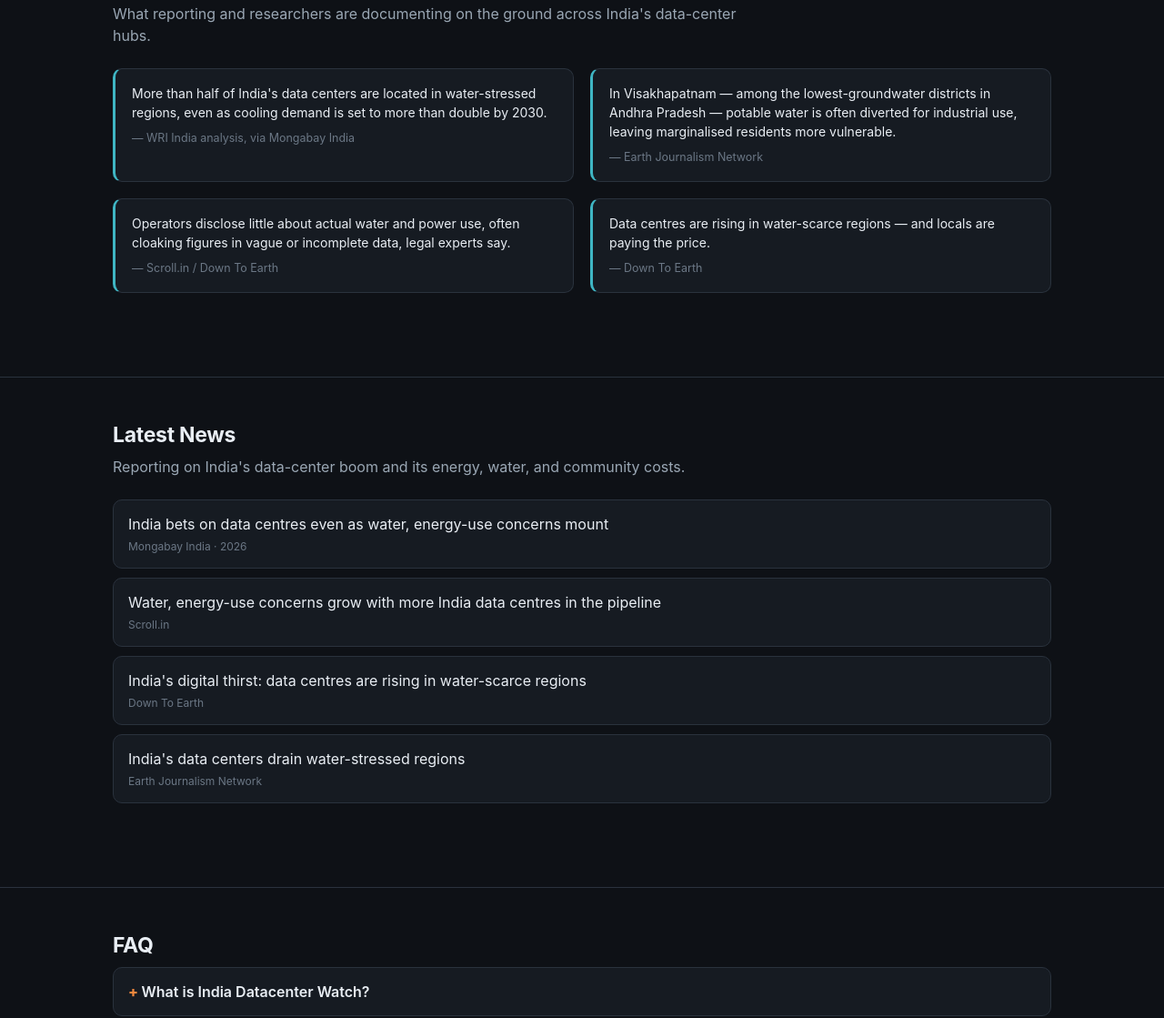
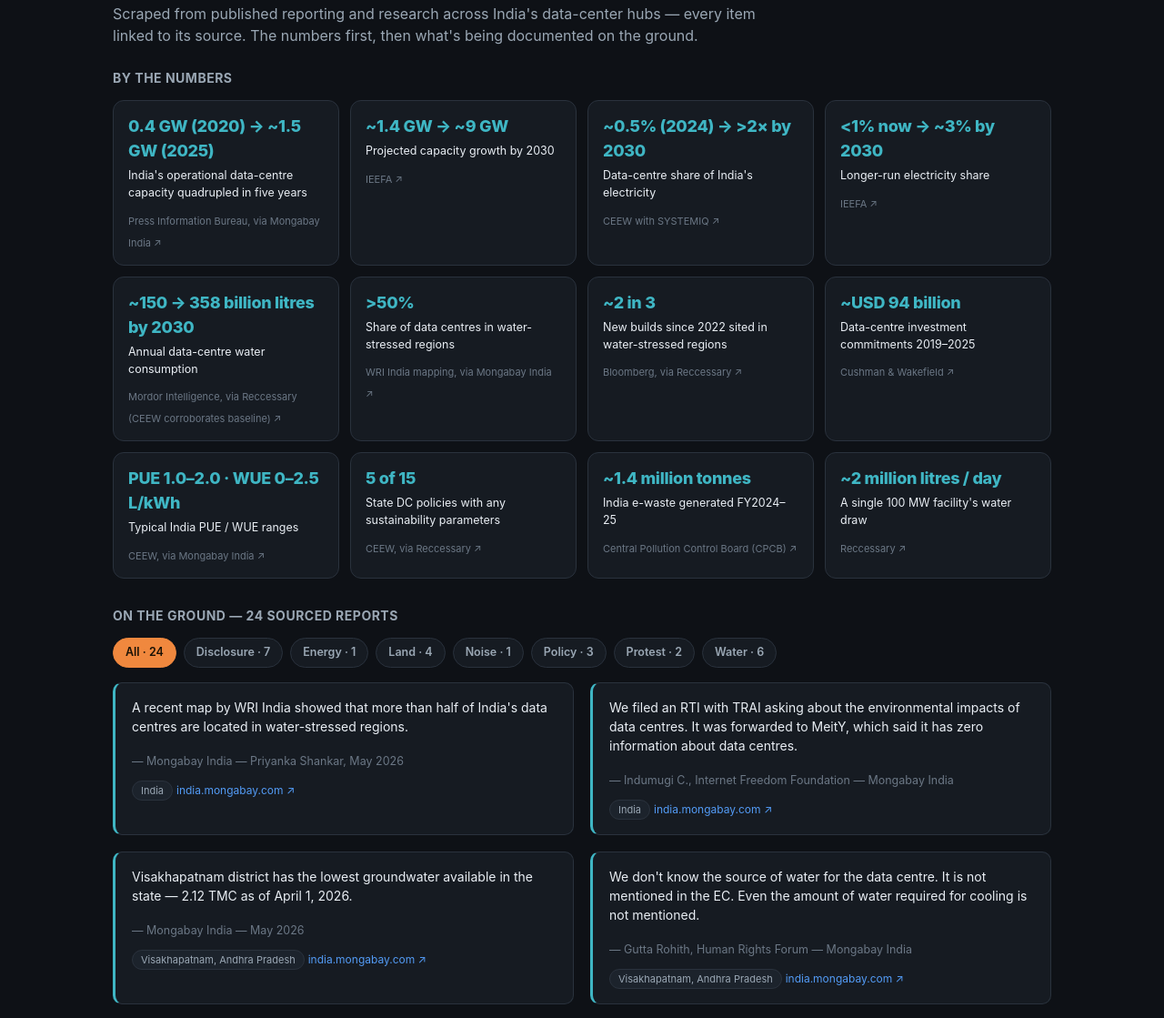
Before and after one commit to Ashwask/india-datacenter-watch, a plain HTML site: page web/index.html in a window 1280 px wide. Shown: the part 4276-5395 px from the top of the page at 91% size. Drawn offline with nearby package versions, Linux system fonts and the light colour scheme.

Commit message:
Make Community Impact data-driven from scraped, sourced reporting
Replaces four hardcoded quotes with web/impact_data.js: 24 sourced
on-the-ground reports (RTI refusals, Vizag rushed clearance + Human Rights
Forum challenge, Bengaluru/Devanahalli groundwater over-extraction, Mekaguda
land conflict, Mumbai diesel-generator air quality, essential-services water
priority, etc.) plus 12 national statistics (capacity, electricity/water
share, WRI water-stress, investment, e-waste). Each item links to its source.

Section now renders a "By the numbers" stat strip, theme filter chips
(water/energy/land/disclosure/protest/policy/noise), and cited story cards
with location tags. Sourced via parallel research across Mongabay India,
Down To Earth, Rest of World, The News Minute, Deccan Herald/Chronicle,
Newslaundry, The Wire Science, Land Conflict Watch, IEEFA, CEEW, C&W, CPCB.

Co-Authored-By: Claude Opus 4.8 (1M context) <noreply@anthropic.com>

```diff
--- a/web/app.js
+++ b/web/app.js
@@ -609,6 +609,54 @@
     });
   }
 
+  // ---- community impact (data-driven) ----
+  var STORIES = (window.IMPACT_STORIES || []).slice();
+  var ISTATS = (window.IMPACT_STATS || []).slice();
+  var impactTheme = "all";
+
+  function impactHost(url) { try { return url.replace(/^https?:\/\/(www\.)?/, "").split("/")[0]; } catch (e) { return "source"; } }
+
+  function buildImpactStats() {
+    var el = document.getElementById("impact-stats"); if (!el) return;
+    el.innerHTML = ISTATS.map(function (s) {
+      return '<div class="istat"><div class="v">' + esc(s.value) + '</div>' +
+        '<div class="s">' + esc(s.stat) + '</div>' +
+        '<a href="' + esc(s.url) + '" target="_blank" rel="noopener">' + esc(s.attribution) + " ↗</a></div>";
+    }).join("");
+  }
+
+  function renderImpactList() {
+    var el = document.getElementById("impact-list"); if (!el) return;
+    var rows = STORIES.filter(function (s) { return impactTheme === "all" || s.theme === impactTheme; });
+    el.innerHTML = rows.map(function (s) {
+      return "<blockquote>" + esc(s.quote) +
+        '<div class="meta"><cite>— ' + esc(s.attribution) + "</cite>" +
+        '<span><span class="loc">' + esc(s.location) + "</span> " +
+        '<a class="src" href="' + esc(s.url) + '" target="_blank" rel="noopener">' + esc(impactHost(s.url)) + " ↗</a></span></div></blockquote>";
+    }).join("");
+    var c = document.getElementById("impact-count"); if (c) c.textContent = rows.length;
+  }
+
+  function buildImpactFilters() {
+    var el = document.getElementById("impact-filters"); if (!el) return;
+    var themes = ["all"].concat(Array.from(new Set(STORIES.map(function (s) { return s.theme; }))).sort());
+    el.innerHTML = themes.map(function (t) {
+      var n = t === "all" ? STORIES.length : STORIES.filter(function (s) { return s.theme === t; }).length;
+      return '<span class="chip' + (t === impactTheme ? " active" : "") + '" data-theme="' + t + '">' +
+        (t === "all" ? "All" : t) + " · " + n + "</span>";
+    }).join("");
+    Array.prototype.forEach.call(el.querySelectorAll(".chip"), function (chip) {
+      chip.addEventListener("click", function () {
+        impactTheme = chip.getAttribute("data-theme");
+        Array.prototype.forEach.call(el.querySelectorAll(".chip"), function (c) { c.classList.remove("active"); });
+        chip.classList.add("active");
+        renderImpactList();
+      });
+    });
+  }
+
+  function buildImpact() { buildImpactStats(); buildImpactFilters(); renderImpactList(); }
+
   // ---- CSV download ----
   var CSV_COLS = ["id", "name", "operator", "city", "state", "latitude", "longitude",
                   "status", "it_load_mw", "commissioned_year", "water_stressed", "notes", "source"];
@@ -653,7 +701,7 @@
     var tot = document.getElementById("dir-total"); if (tot) tot.textContent = DATA.length;
     initChartDefaults();
     buildHeaderStats(); buildBigStats(); buildStateBars(); buildStatsCharts();
-    setLiveFigures(); wireConcerns(); wireDownloads();
+    setLiveFigures(); wireConcerns(); wireDownloads(); buildImpact();
     buildLegend(); buildStateSelect(); wireReport(); wireModals(); wireScrollSpy(); render();
     // Leaflet measures the container on init; if layout settles a tick later
     // (fonts, grid sizing), recalc so tiles fill the map instead of staying blank.
--- /dev/null
+++ b/web/impact_data.js
@@ -0,0 +1,43 @@
+// Community-impact reporting and national statistics, scraped from published sources.
+// Each story carries a verbatim/paraphrased claim, attribution, source URL, location and theme.
+window.IMPACT_STATS = [
+  { stat: "India's operational data-centre capacity quadrupled in five years", value: "0.4 GW (2020) → ~1.5 GW (2025)", attribution: "Press Information Bureau, via Mongabay India", url: "https://india.mongabay.com/2026/05/india-bets-on-data-centres-even-as-water-energy-use-concerns-mount/" },
+  { stat: "Projected capacity growth by 2030", value: "~1.4 GW → ~9 GW", attribution: "IEEFA", url: "https://ieefa.org/resources/indias-power-hungry-data-centre-sector-crossroads" },
+  { stat: "Data-centre share of India's electricity", value: "~0.5% (2024) → >2× by 2030", attribution: "CEEW with SYSTEMIQ", url: "https://www.ceew.in/publications/how-is-data-centre-infrastructure-in-india-shaping-power-and-water-use" },
+  { stat: "Longer-run electricity share", value: "<1% now → ~3% by 2030", attribution: "IEEFA", url: "https://ieefa.org/resources/indias-power-hungry-data-centre-sector-crossroads" },
+  { stat: "Annual data-centre water consumption", value: "~150 → 358 billion litres by 2030", attribution: "Mordor Intelligence, via Reccessary (CEEW corroborates baseline)", url: "https://www.reccessary.com/en/news/india-ai-data-center-water-crisis" },
+  { stat: "Share of data centres in water-stressed regions", value: ">50%", attribution: "WRI India mapping, via Mongabay India", url: "https://india.mongabay.com/2026/05/india-bets-on-data-centres-even-as-water-energy-use-concerns-mount/" },
+  { stat: "New builds since 2022 sited in water-stressed regions", value: "~2 in 3", attribution: "Bloomberg, via Reccessary", url: "https://www.reccessary.com/en/news/india-ai-data-center-water-crisis" },
+  { stat: "Data-centre investment commitments 2019–2025", value: "~USD 94 billion", attribution: "Cushman & Wakefield", url: "https://www.cushmanwakefield.com/en/india/insights/india-data-centre-update" },
+  { stat: "Typical India PUE / WUE ranges", value: "PUE 1.0–2.0 · WUE 0–2.5 L/kWh", attribution: "CEEW, via Mongabay India", url: "https://india.mongabay.com/2026/05/india-bets-on-data-centres-even-as-water-energy-use-concerns-mount/" },
+  { stat: "State DC policies with any sustainability parameters", value: "5 of 15", attribution: "CEEW, via Reccessary", url: "https://www.reccessary.com/en/news/india-ai-data-center-water-crisis" },
+  { stat: "India e-waste generated FY2024–25", value: "~1.4 million tonnes", attribution: "Central Pollution Control Board (CPCB)", url: "https://www.uniindia.com/~/over-13-97-lakh-tonnes-e-waste-generated-in-2024-25-cpcb-data/Parliament/news/3542425.html" },
+  { stat: "A single 100 MW facility's water draw", value: "~2 million litres / day", attribution: "Reccessary", url: "https://www.reccessary.com/en/news/india-ai-data-center-water-crisis" }
+];
+
+window.IMPACT_STORIES = [
+  { quote: "A recent map by WRI India showed that more than half of India's data centres are located in water-stressed regions.", attribution: "Mongabay India — Priyanka Shankar, May 2026", url: "https://india.mongabay.com/2026/05/india-bets-on-data-centres-even-as-water-energy-use-concerns-mount/", location: "India", theme: "water" },
+  { quote: "We filed an RTI with TRAI asking about the environmental impacts of data centres. It was forwarded to MeitY, which said it has zero information about data centres.", attribution: "Indumugi C., Internet Freedom Foundation — Mongabay India", url: "https://india.mongabay.com/2026/05/india-bets-on-data-centres-even-as-water-energy-use-concerns-mount/", location: "India", theme: "disclosure" },
+  { quote: "Visakhapatnam district has the lowest groundwater available in the state — 2.12 TMC as of April 1, 2026.", attribution: "Mongabay India — May 2026", url: "https://india.mongabay.com/2026/05/india-bets-on-data-centres-even-as-water-energy-use-concerns-mount/", location: "Visakhapatnam, Andhra Pradesh", theme: "water" },
+  { quote: "We don't know the source of water for the data centre. It is not mentioned in the EC. Even the amount of water required for cooling is not mentioned.", attribution: "Gutta Rohith, Human Rights Forum — Mongabay India", url: "https://india.mongabay.com/2026/05/india-bets-on-data-centres-even-as-water-energy-use-concerns-mount/", location: "Visakhapatnam, Andhra Pradesh", theme: "disclosure" },
+  { quote: "The Google-Adani Vizag data-centre environmental clearance was granted in a rushed manner — applications filed April 9, cleared April 18 — leaving little time for appraisal.", attribution: "E.A.S. Sarma (retd. IAS) — The News Minute, Apr 2026", url: "https://www.thenewsminute.com/andhra-pradesh/vizag-google-adani-ai-data-centre-state-govt-rushed-environmental-clearance-activists-allege", location: "Visakhapatnam, Andhra Pradesh", theme: "policy" },
+  { quote: "The clearance acknowledges nearly 90% of the project site falls under the Pedda Chukka Konda Reserve Forest, but overrules it citing a topo sheet showing no forest.", attribution: "The News Minute — Apr 2026", url: "https://www.thenewsminute.com/andhra-pradesh/vizag-google-adani-ai-data-centre-state-govt-rushed-environmental-clearance-activists-allege", location: "Visakhapatnam, Andhra Pradesh", theme: "land" },
+  { quote: "The Human Rights Forum demanded an immediate halt to the Vizag Hyperscale Data Centre, criticising the Forest NOC for the 160-acre project near Kambalakonda Wildlife Sanctuary's eco-sensitive zone.", attribution: "The News Minute — May 2026", url: "https://www.thenewsminute.com/andhra-pradesh/hrf-challenges-legality-of-adani-google-vizag-data-centre-demands-immediate-stop", location: "Visakhapatnam, Andhra Pradesh", theme: "protest" },
+  { quote: "Spanning 480 acres across Tarluvada, Adavivaram, Mudasarlova and Rambilli for a 1 GW cluster, the project 'represents a looming environmental and economic disaster' in a water-stressed city.", attribution: "Human Rights Forum — The News Minute, Oct 2025", url: "https://www.thenewsminute.com/andhra-pradesh/hrf-calls-vizag-google-adani-data-centre-a-looming-environmental-disaster", location: "Visakhapatnam, Andhra Pradesh", theme: "protest" },
+  { quote: "The Andhra government refused an RTI seeking the Google data-centre MoU, citing Sections 11 and 8(1)(d); five of eight State Information Commission posts lie vacant.", attribution: "Deccan Herald — Dec 2025", url: "https://www.deccanherald.com/india/andhra-pradesh/andhra-govt-refuses-to-disclose-google-data-centre-mou-3822194", location: "Andhra Pradesh", theme: "disclosure" },
+  { quote: "Instagram restricted HRF posts critical of the Google-Adani data centre, citing the IT Act; at least 20 videos from 11 accounts were blocked in one week.", attribution: "The South First — Jun 2026", url: "https://thesouthfirst.com/andhrapradesh/instagram-restricts-hrf-posts-critical-of-google-adani-data-centre-projects-in-visakhapatnam/", location: "Visakhapatnam, Andhra Pradesh", theme: "disclosure" },
+  { quote: "Google's Andhra deal includes tax exemptions, land, discounted tariffs and water/power reimbursements worth ₹22,002 crore (~$2.4 billion) over 20 years.", attribution: "Rest of World — Ananya Bhattacharya, Apr 2026", url: "https://restofworld.org/2026/india-data-center-tax-holiday-farmer-protests-ai/", location: "Andhra Pradesh", theme: "policy" },
+  { quote: "'Governments are looking at this as an investment issue, rather than a political-economy concern,' as farmers said they were pressured to give up land amid protests.", attribution: "Rest of World — Apr 2026", url: "https://restofworld.org/2026/india-data-center-tax-holiday-farmer-protests-ai/", location: "India", theme: "land" },
+  { quote: "'These big companies think they can enter small villages like ours, take our land, and destroy it,' said the village head, after 56 residents petitioned the High Court over alleged waste dumping in Tungakunta Lake.", attribution: "Rest of World — Aug 2024", url: "https://restofworld.org/2024/microsoft-data-center-india-mekaguda-industrial-waste/", location: "Mekaguda, Telangana", theme: "land" },
+  { quote: "The Mekaguda conflict over a 21.6-acre data-centre site affected 57 households and 273 people, with residents alleging polluted groundwater across five villages and blocked farm cart-ways.", attribution: "Land Conflict Watch", url: "https://www.landconflictwatch.org/conflicts/data-centre-and-dispossession-land-livelihoods-and-environmental-concerns-in-mekaguda-telangana", location: "Mekaguda, Rangareddy, Telangana", theme: "land" },
+  { quote: "With coal still dominant, large data centres effectively run on coal with no disclosure obligation; Maharashtra draws 78% and Delhi NCR 85–90% of power from fossil sources.", attribution: "The Wire Science — Gunjan Jena", url: "https://science.thewire.in/economy/energy/hidden-environmental-costs-india-data-centre-push/", location: "Maharashtra / Delhi NCR", theme: "energy" },
+  { quote: "There is no law requiring disclosure of water consumption by data centres in India; Maharashtra alone hosts more than 40% of installed capacity.", attribution: "The Wire Science — Gunjan Jena", url: "https://science.thewire.in/economy/energy/hidden-environmental-costs-india-data-centre-push/", location: "India / Maharashtra", theme: "disclosure" },
+  { quote: "A CSTEP report flagged diesel generators as a major regional air-pollution source; Amazon's Mumbai colocation centres bought 41 diesel gensets and seek to install more.", attribution: "Earth Journalism Network", url: "https://earthjournalism.net/stories/its-hell-for-us-here-mumbai-families-suffer-as-data-centers-keep-the-city-hooked-on-coal-in", location: "Mumbai, Maharashtra", theme: "noise" },
+  { quote: "Nxtra by Airtel disclosed 216,357 kilolitres of water use in 2025 — 9,876 KL from groundwater and 191,152 KL bought from third parties — a rare voluntary disclosure.", attribution: "Down To Earth — Rohini Krishnamurthy, Nov 2025", url: "https://www.downtoearth.org.in/science-technology/indias-digital-thirst-what-data-centre-giants-arent-saying-about-their-water-use", location: "India", theme: "disclosure" },
+  { quote: "'If a data centre causes depletion in Whitefield, that cannot be offset by restoring a lake elsewhere. It's an ineffective approach.'", attribution: "Labanya Prakash Jena, IEEFA — Down To Earth", url: "https://www.downtoearth.org.in/science-technology/indias-digital-thirst-what-data-centre-giants-arent-saying-about-their-water-use", location: "Bengaluru, Karnataka", theme: "water" },
+  { quote: "'We supply groundwater to eight villages, including Yamare, but levels are falling. Water is now available only at 100 feet.'", attribution: "Praveen Kumar, Panchayat Development Officer — Down To Earth", url: "https://www.downtoearth.org.in/science-technology/indias-digital-thirst-what-data-centre-giants-arent-saying-about-their-water-use", location: "Bengaluru (peri-urban), Karnataka", theme: "water" },
+  { quote: "Developers must declare a water source when applying, but once cleared, no agency verifies whether the declared source matches actual practice.", attribution: "Newslaundry / The News Minute — Apr 2026", url: "https://www.newslaundry.com/2026/04/16/in-bengalurus-water-stressed-areas-sit-most-of-its-data-centres", location: "Bengaluru, Karnataka", theme: "disclosure" },
+  { quote: "Devanahalli, where newer data centres are pushing in, already consumes 169% of its permissible groundwater limit; Bengaluru extracts almost 10× what it recharges yearly.", attribution: "Newslaundry / The News Minute — Apr 2026", url: "https://www.newslaundry.com/2026/04/16/in-bengalurus-water-stressed-areas-sit-most-of-its-data-centres", location: "Bengaluru, Karnataka", theme: "water" },
+  { quote: "Data centres are classified as 'essential services' in Maharashtra and Telangana, giving them prioritised water and power even during scarcity, over residents' needs.", attribution: "Deccan Chronicle — Archana Prasad, May 2026", url: "https://www.deccanchronicle.com/nation/current-affairs/indias-ai-data-centres-and-the-invisible-groundwater-cost-1959255", location: "Maharashtra & Telangana", theme: "policy" },
+  { quote: "In Hyderabad IT hubs like Gachibowli, groundwater dropped nearly a metre in three months in early 2026; Telangana's average sits 7.72 m below ground.", attribution: "Deccan Chronicle — Archana Prasad, May 2026", url: "https://www.deccanchronicle.com/nation/current-affairs/indias-ai-data-centres-and-the-invisible-groundwater-cost-1959255", location: "Hyderabad, Telangana", theme: "water" }
+];
--- a/web/index.html
+++ b/web/index.html
@@ -127,6 +127,22 @@
   .impact blockquote{margin:0;background:var(--panel);border:1px solid var(--line);border-left:3px solid var(--water);
     border-radius:10px;padding:16px 18px;color:var(--ink);font-size:14px}
   .impact blockquote cite{display:block;margin-top:9px;color:var(--faint);font-style:normal;font-size:12.5px}
+  .impact blockquote .meta{display:flex;justify-content:space-between;align-items:center;gap:10px;margin-top:10px;flex-wrap:wrap}
+  .impact blockquote .loc{display:inline-block;font-size:11px;color:var(--muted);background:var(--panel-2);
+    border:1px solid var(--line);border-radius:20px;padding:2px 9px}
+  .impact blockquote a.src{color:var(--proposed);font-size:12px;text-decoration:none;white-space:nowrap}
+  .impact blockquote a.src:hover{text-decoration:underline}
+  .impact-stats{display:grid;grid-template-columns:repeat(auto-fit,minmax(220px,1fr));gap:12px;margin-top:8px}
+  .istat{background:var(--panel);border:1px solid var(--line);border-radius:12px;padding:14px 16px}
+  .istat .v{font-size:18px;font-weight:800;color:var(--water);letter-spacing:-.3px}
+  .istat .s{font-size:12.5px;color:var(--ink);margin:5px 0 7px}
+  .istat a{font-size:11px;color:var(--faint);text-decoration:none}
+  .istat a:hover{color:var(--muted)}
+  .chips{display:flex;gap:8px;flex-wrap:wrap;margin:14px 0 16px}
+  .chip{font-size:12.5px;font-weight:600;color:var(--muted);background:var(--panel);border:1px solid var(--line);
+    border-radius:20px;padding:6px 13px;cursor:pointer;user-select:none;text-transform:capitalize}
+  .chip:hover{color:var(--ink)}
+  .chip.active{background:var(--accent);color:#1a1206;border-color:var(--accent)}
 
   .news{display:grid;gap:10px}
   .news a.item{display:block;background:var(--panel);border:1px solid var(--line);border-radius:10px;
@@ -360,20 +376,17 @@
 <!-- COMMUNITY IMPACT -->
 <section class="content" id="impact" style="padding-top:0">
   <h2 class="big">Community Impact</h2>
-  <p class="lede">What reporting and researchers are documenting on the ground across India's data-center hubs.</p>
-  <div class="impact">
-    <blockquote>More than half of India's data centers are located in water-stressed regions, even as
-      cooling demand is set to more than double by 2030.
-      <cite>— WRI India analysis, via Mongabay India</cite></blockquote>
-    <blockquote>In Visakhapatnam — among the lowest-groundwater districts in Andhra Pradesh — potable water is
-      often diverted for industrial use, leaving marginalised residents more vulnerable.
-      <cite>— Earth Journalism Network</cite></blockquote>
-    <blockquote>Operators disclose little about actual water and power use, often cloaking figures in vague or
-      incomplete data, legal experts say.
-      <cite>— Scroll.in / Down To Earth</cite></blockquote>
-    <blockquote>Data centres are rising in water-scarce regions — and locals are paying the price.
-      <cite>— Down To Earth</cite></blockquote>
-  </div>
+  <p class="lede">Scraped from published reporting and research across India's data-center hubs — every
+    item linked to its source. The numbers first, then what's being documented on the ground.</p>
+
+  <h3 style="font-size:14px;color:var(--muted);text-transform:uppercase;letter-spacing:.5px">By the numbers</h3>
+  <div class="impact-stats" id="impact-stats"></div>
+
+  <h3 style="font-size:14px;color:var(--muted);text-transform:uppercase;letter-spacing:.5px;margin-top:30px">
+    On the ground — <span id="impact-count">0</span> sourced reports</h3>
+  <div class="chips" id="impact-filters"></div>
+  <div class="impact" id="impact-list"></div>
+  <p class="note-sm" style="margin-top:16px">Quotes are verbatim or tight paraphrases of the cited reporting; click any card's source to read the original. Figures vary by source and methodology and are attributed individually.</p>
 </section>
 
 <div class="content" style="padding-top:0"><div class="divider"></div></div>
@@ -511,6 +524,7 @@
 <script src="https://cdn.jsdelivr.net/npm/chart.js@4.4.1/dist/chart.umd.min.js"
   integrity="sha256-0q+JdOlScWOHcunpUk21uab1jW7C1deBQARHtKMcaB4=" crossorigin="anonymous" referrerpolicy="no-referrer"></script>
 <script src="data.js"></script>
+<script src="impact_data.js"></script>
 <script src="app.js"></script>
 </body>
 </html>
```
